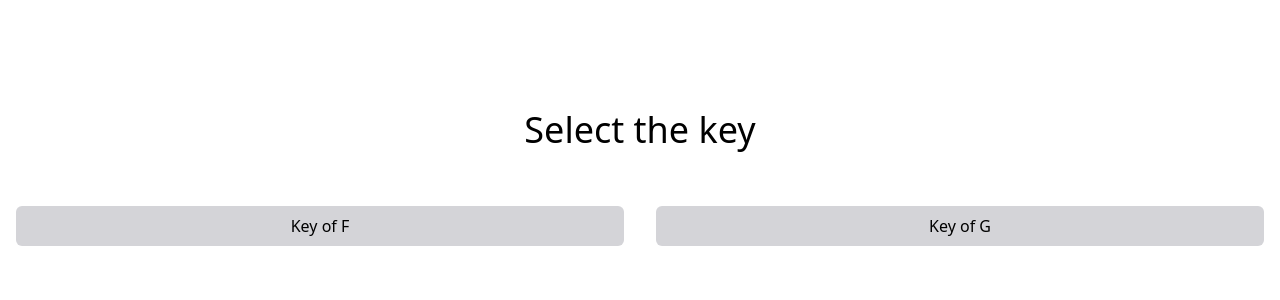
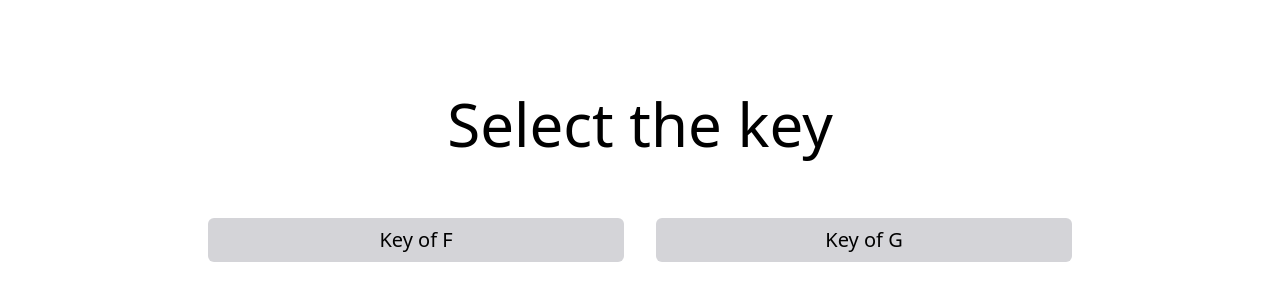
Before and after one commit to AlexNieblas10/practice-music, a React (Vite) app: page /guessnote in a window 1280 px wide. Shown: the part 222-522 px from the top of the page. Built offline with nearby package versions, Linux system fonts and the light colour scheme.

Commit message:
UPDATE select music sheet to buttons more narrow

```diff
--- a/src/components/SelectMusicSheet.tsx
+++ b/src/components/SelectMusicSheet.tsx
@@ -7,19 +7,19 @@ export const SelectMusicSheet = () => {
 	const { setMusicSheet } = useContext(MusicContext)
 
 	return (
-		<article className="w-full min-h-screen flex flex-col justify-center items-center gap-14">
-			<h1 className="text-4xl">Select the key</h1>
+		<article className="w-full min-h-screen flex flex-col justify-center items-center gap-16">
+			<h1 className="text-6xl">Select the key</h1>
 			<aside className="w-full flex gap-8 justify-center px-4">
 				<button
 					onClick={() => setKey(KeySheetMusic.F, setMusicSheet)}
-					className="w-2/6 md:w-1/2 min-w-44 bg-zinc-300 hover:bg-zinc-500 hover:text-white transition-colors duration-500 rounded-md p-2"
+					className="w-2/6 text-xl  bg-zinc-300 hover:bg-zinc-500 hover:text-white transition-colors duration-500 rounded-md p-2"
 				>
 					Key of F
 				</button>
 
 				<button
 					onClick={() => setKey(KeySheetMusic.G, setMusicSheet)}
-					className="w-2/6 md:w-1/2 min-w-44 bg-zinc-300 hover:bg-zinc-500 hover:text-white transition-colors duration-500 rounded-md p-2"
+					className="w-2/6 text-xl  bg-zinc-300 hover:bg-zinc-500 hover:text-white transition-colors duration-500 rounded-md p-2"
 				>
 					Key of G
 				</button>
```
